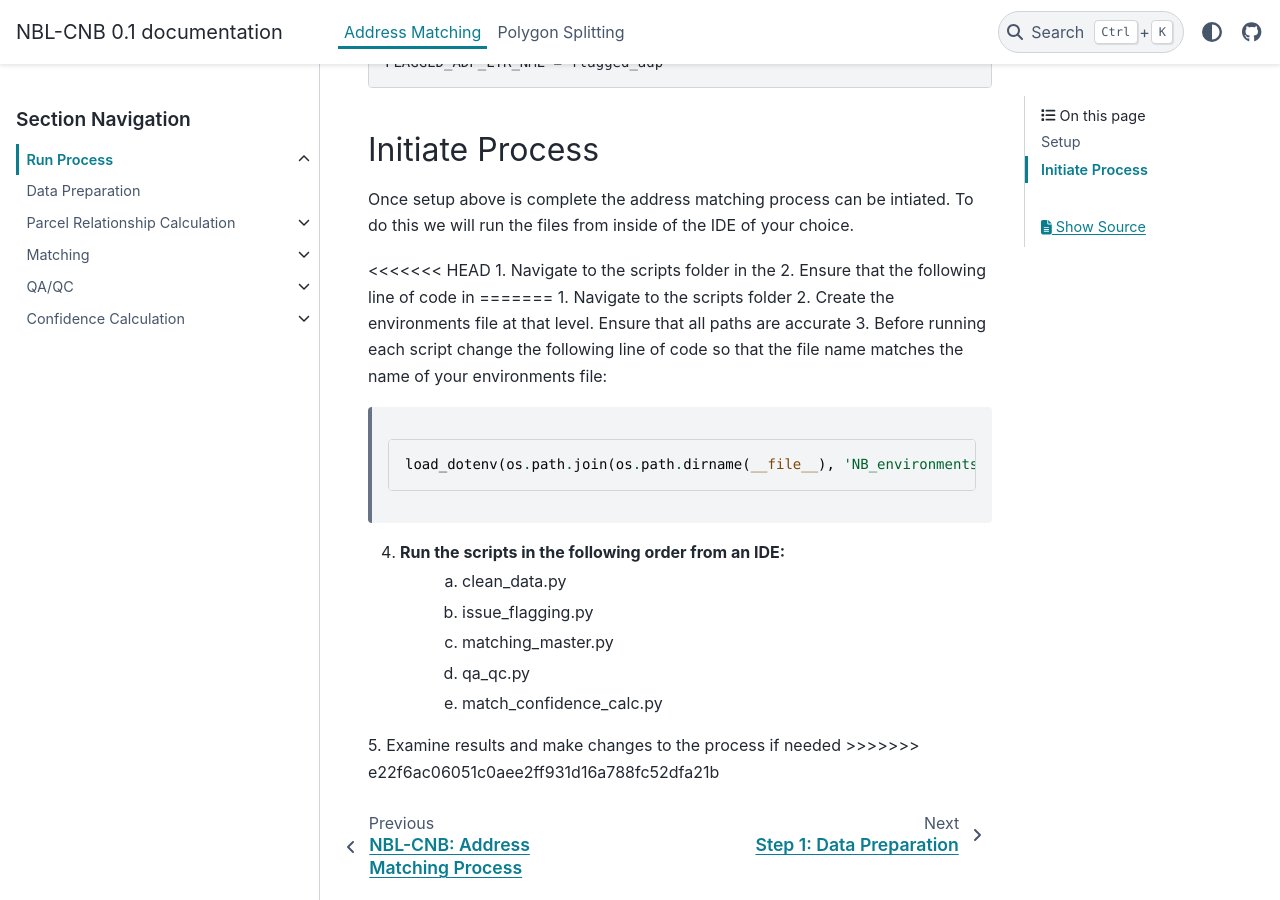
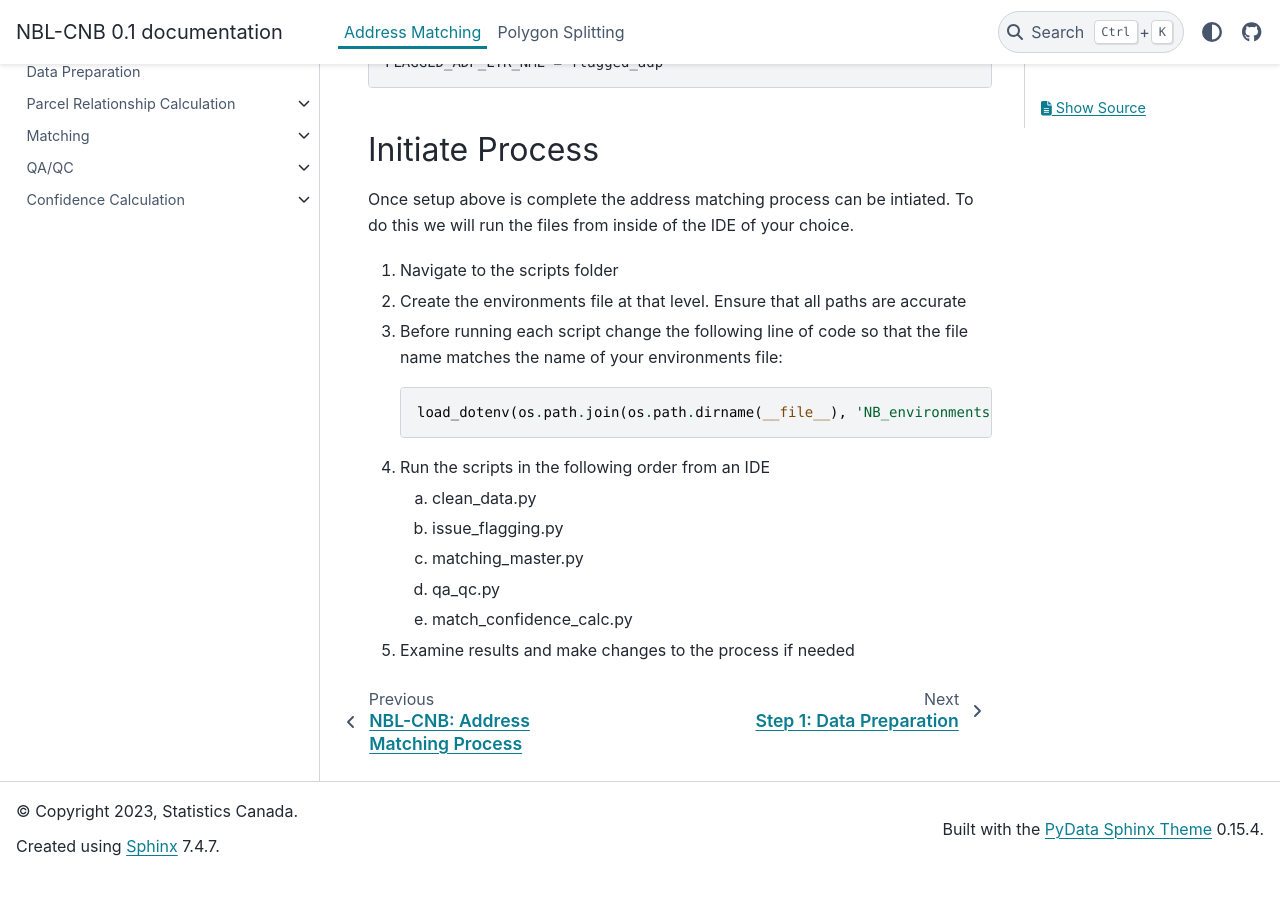
Before and after one commit to StatCan/NBL-CNB, a Sphinx documentation site: the page built from docs/source/address_matching/run_process.rst, in a window 1280 px wide and 900 px high, scrolled down 1799 px. Built offline with Sphinx 7.4.7 and the PyData theme 0.15.4, drawn with Linux system fonts in a browser that asks for light colours; after the commit the page ends 2674 px from its top, so only the background shows below that.

Commit message:
Final docs update

```diff
--- a/docs/source/address_matching/run_process.rst
+++ b/docs/source/address_matching/run_process.rst
@@ -90,23 +90,22 @@ Initiate Process
 Once setup above is complete the address matching process can be intiated. To do this we
 will run the files from inside of the IDE of your choice.
 
-<<<<<<< HEAD
-1. Navigate to the scripts folder in the
-2. Ensure that the following line of code in
-=======
 1. Navigate to the scripts folder
+
 2. Create the environments file at that level. Ensure that all paths are accurate
+
 3. Before running each script change the following line of code so that the file name matches the name of your environments file:
 
    .. code-block:: python
 
       load_dotenv(os.path.join(os.path.dirname(__file__), 'NB_environments.env'))
 
-4. Run the scripts in the following order from an IDE:
-      a. clean_data.py
-      b. issue_flagging.py
-      c. matching_master.py
-      d. qa_qc.py
-      e. match_confidence_calc.py
+4. Run the scripts in the following order from an IDE
+
+   a. clean_data.py
+   b. issue_flagging.py
+   c. matching_master.py
+   d. qa_qc.py
+   e. match_confidence_calc.py
+
 5. Examine results and make changes to the process if needed
->>>>>>> e22f6ac06051c0aee2ff931d16a788fc52dfa21b
```
Also changed, not shown: docs/source/address_matching/matching.rst (+5 -5 lines), 15 other files.
